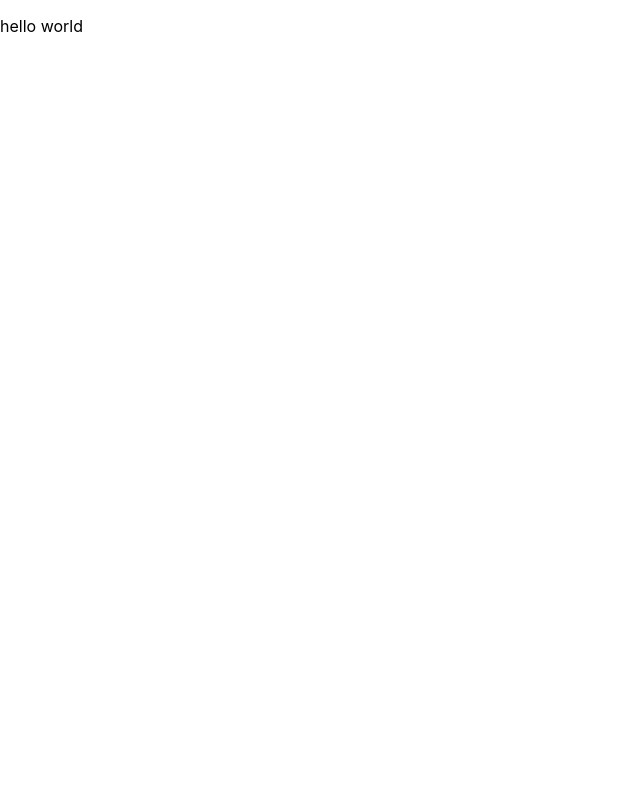
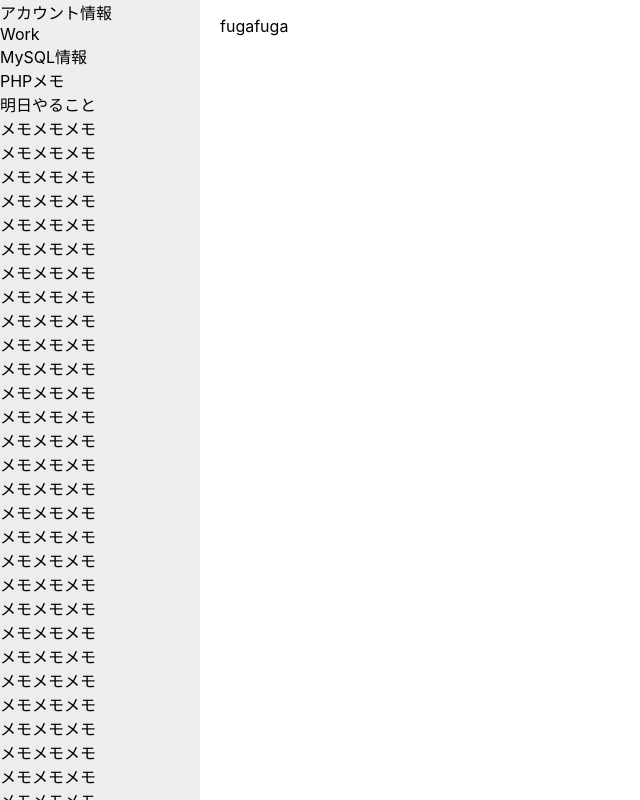
Before and after one commit to mississppi/tauri_note, a React (Create React App) app: page / in a window 1280 px wide. Shown: the whole page, without its empty margins (0-640 px from the left). Built offline with nearby package versions, Linux system fonts and the light colour scheme.

Commit message:
create sidebar

```diff
--- a/src/App.tsx
+++ b/src/App.tsx
@@ -3,11 +3,69 @@ import logo from './logo.svg';
 import './App.css';
 
 function App() {
+  const sample_post = get_posts();
   return (
     <div className='wrapper'>
-      <p>hello world</p>
+      <div className="side">
+        {
+          sample_post.map(v => (
+            <li className='post'>{v}</li>
+          ))
+        }
+      </div>
+      <div className="main">
+        <p>fugafuga</p>
+      </div>
     </div>
   );
 }
 
+function get_posts(){
+  const posts = [
+    "アカウント情報",
+    "Work",
+    "MySQL情報",
+    "PHPメモ",
+    "明日やること",
+    "メモメモメモ",
+    "メモメモメモ",
+    "メモメモメモ",
+    "メモメモメモ",
+    "メモメモメモ",
+    "メモメモメモ",
+    "メモメモメモ",
+    "メモメモメモ",
+    "メモメモメモ",
+    "メモメモメモ",
+    "メモメモメモ",
+    "メモメモメモ",
+    "メモメモメモ",
+    "メモメモメモ",
+    "メモメモメモ",
+    "メモメモメモ",
+    "メモメモメモ",
+    "メモメモメモ",
+    "メモメモメモ",
+    "メモメモメモ",
+    "メモメモメモ",
+    "メモメモメモ",
+    "メモメモメモ",
+    "メモメモメモ",
+    "メモメモメモ",
+    "メモメモメモ",
+    "メモメモメモ",
+    "メモメモメモ",
+    "メモメモメモ",
+    "メモメモメモ",
+    "メモメモメモ",
+    "メモメモメモ",
+    "メモメモメモ",
+    "メモメモメモ",
+    "メモメモメモ",
+    "メモメモメモ",
+    "メモメモメモ",
+  ];
+  return posts;
+}
+
 export default App;
--- a/src/index.css
+++ b/src/index.css
@@ -11,3 +11,24 @@ code {
   font-family: source-code-pro, Menlo, Monaco, Consolas, 'Courier New',
     monospace;
 }
+
+.wrapper{
+  display: flex;
+}
+
+.side{
+  height: 100%;
+  width: 200px;
+  position: fixed;
+  overflow: auto;
+  background-color: #eee;
+}
+
+.main {
+  box-sizing: border-box;
+  margin-left: 220px;
+}
+
+.post{
+  list-style: none;
+}
```
